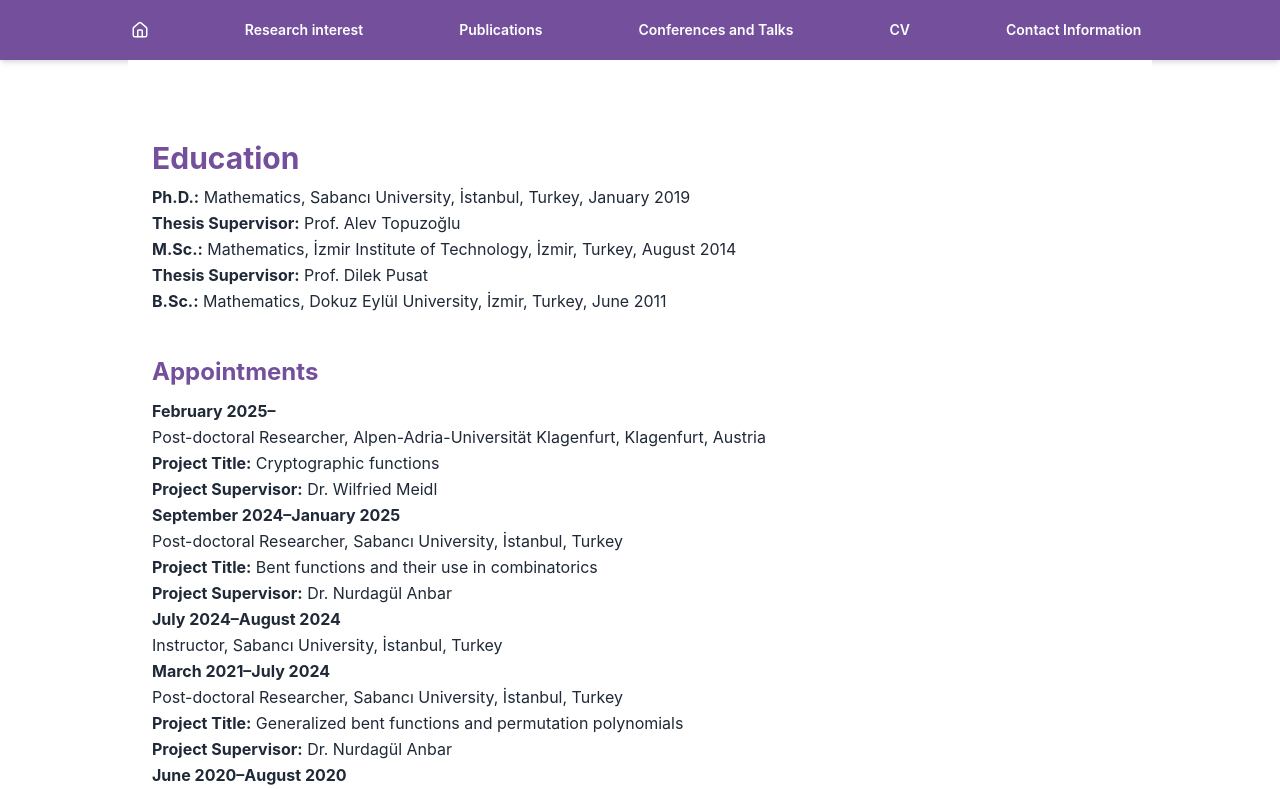
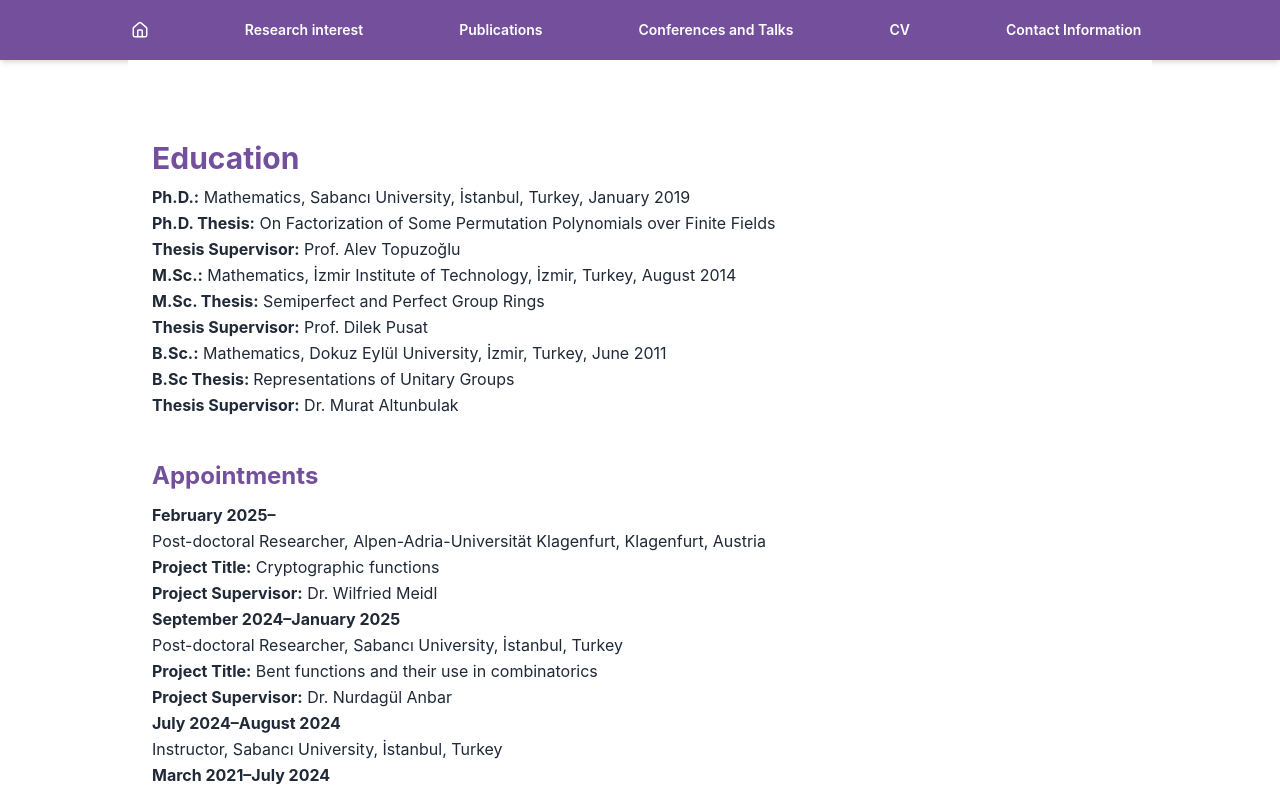
Before and after one commit to mustafa-kalayci/cv-site, a React (Create React App) app: page /cv in a window 1280 px wide. Shown: the top 789 px of the page. Built offline with nearby package versions, Linux system fonts and the light colour scheme.

Commit message:
logo ve title güncelleme

```diff
--- a/public/index.html
+++ b/public/index.html
@@ -2,7 +2,7 @@
 <html lang="en">
   <head>
     <meta charset="utf-8" />
-    <link rel="icon" href="%PUBLIC_URL%/favicon.jpg" />
+    <link rel="icon" href="%PUBLIC_URL%/favicon.ico" />
     <meta name="viewport" content="width=device-width, initial-scale=1" />
     <meta name="theme-color" content="#000000" />
     <meta
@@ -24,7 +24,7 @@
       work correctly both with client-side routing and a non-root public URL.
       Learn how to configure a non-root public URL by running `npm run build`.
     -->
-    <title>React App</title>
+    <title>Tekgül Kalaycı</title>
   </head>
   <body>
     <noscript>You need to enable JavaScript to run this app.</noscript>
--- a/src/Cv.js
+++ b/src/Cv.js
@@ -8,10 +8,14 @@ export default function CV() {
           <h1 className="text-3xl  text-[#744f9c] mb-2 font-bold">Education</h1>
           <p className="leading-relaxed">
             <strong>Ph.D.:</strong> Mathematics, Sabancı University, İstanbul, Turkey, January 2019<br />
+            <strong>Ph.D. Thesis:</strong> On Factorization of Some Permutation Polynomials over Finite Fields<br></br>
             <strong>Thesis Supervisor:</strong> Prof. Alev Topuzoğlu<br />
             <strong>M.Sc.:</strong> Mathematics, İzmir Institute of Technology, İzmir, Turkey, August 2014<br />
+            <strong> M.Sc. Thesis:</strong> Semiperfect and Perfect Group Rings<br/>
            <strong>Thesis Supervisor:</strong> Prof. Dilek Pusat<br />
-            <strong>B.Sc.:</strong> Mathematics, Dokuz Eylül University, İzmir, Turkey, June 2011
+            <strong>B.Sc.:</strong> Mathematics, Dokuz Eylül University, İzmir, Turkey, June 2011<br/>
+            <strong>B.Sc Thesis: </strong>Representations of Unitary Groups<br/>
+<strong>Thesis Supervisor:</strong> Dr. Murat Altunbulak
           </p>
         </section>
 
```
Also changed, not shown: public/favicon1.jpg (added), 1 other file (tests, documents, lock files or other folders).
